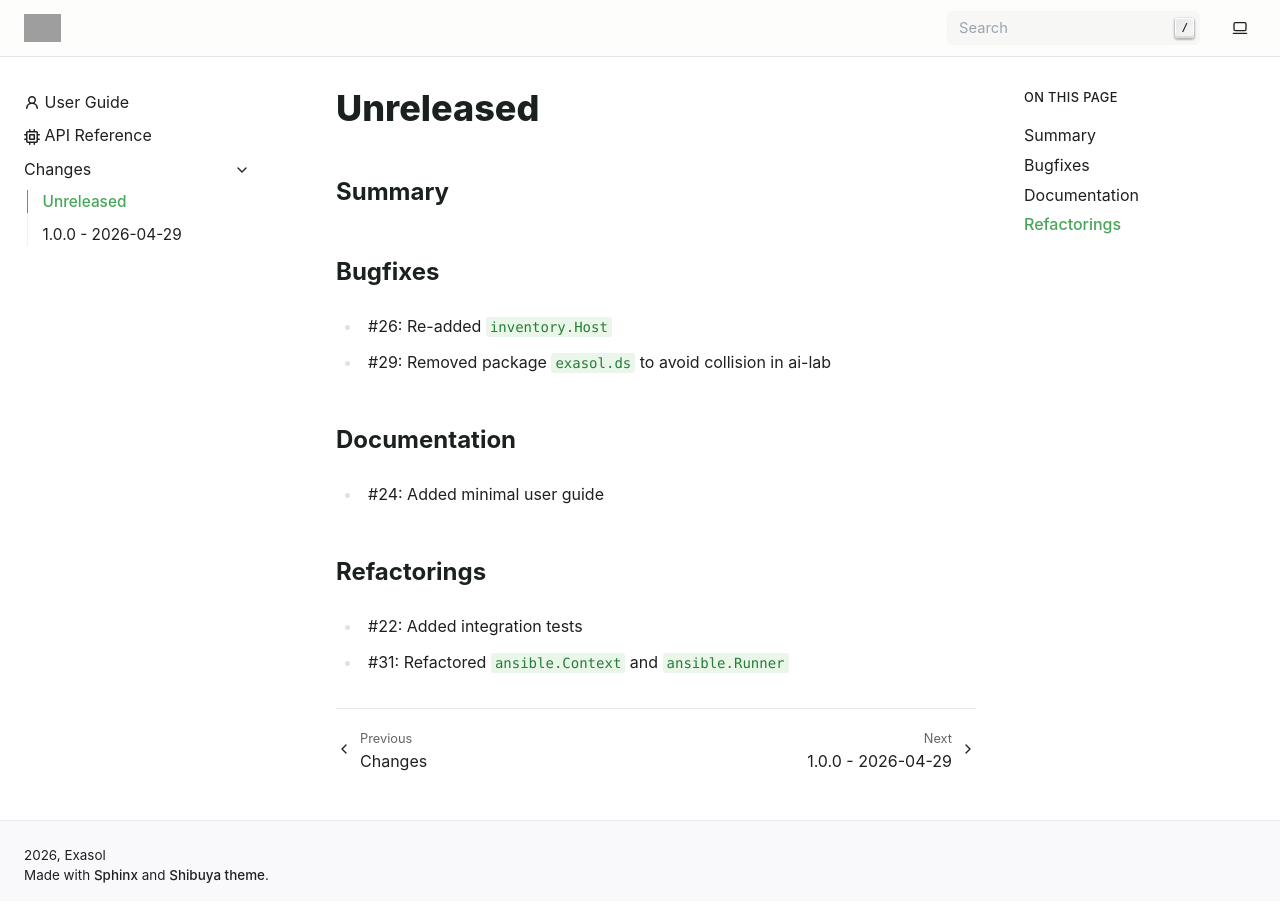
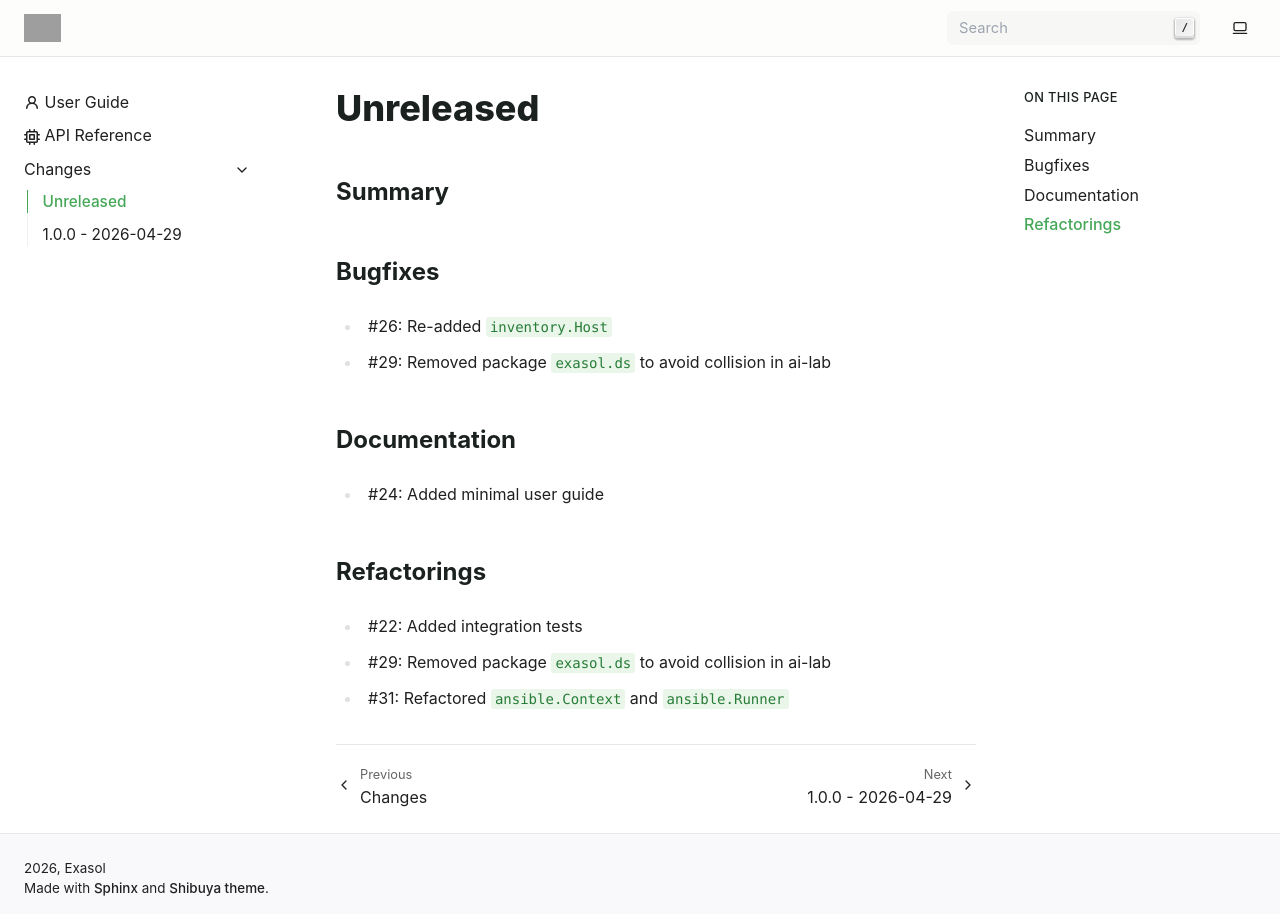
Before and after one commit to exasol/ansible-runner-wrapper, a Sphinx documentation site: the page built from doc/changes/unreleased.md, in a window 1280 px wide. Built offline with Sphinx 7.4.7, drawn with Linux system fonts in a browser that asks for light colours; pages that are not in the unit, such as notebooks, are missing from menus; grey boxes are pictures that could not be loaded.

Commit message:
Apply suggestions from code review
Co-authored-by: Mykhailo Skliar <skyglass2001@gmail.com>

```diff
--- a/doc/changes/unreleased.md
+++ b/doc/changes/unreleased.md
@@ -14,4 +14,5 @@
 ## Refactorings
 
 * #22: Added integration tests
+* #29: Removed package `exasol.ds` to avoid collision in ai-lab
 * #31: Refactored `ansible.Context` and `ansible.Runner`
```
